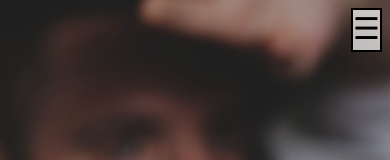
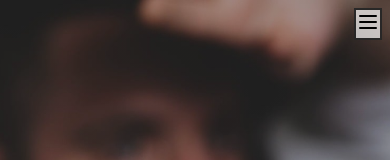
Before and after one commit to Harleen-Stitch/yeonmukwan_site, a website: page index.html in a window 390 px wide. Shown: the top 160 px of the page. Drawn offline with Linux system fonts and the light colour scheme.

Commit message:
fix: navbar

```diff
--- a/composant/navbar.js
+++ b/composant/navbar.js
@@ -18,7 +18,9 @@ class MonNavbar extends HTMLElement {
 
 
         <!-- Bouton hamburger visible seulement en dessous de lg -->
-        <button class="lg:hidden text-black border-2 border-black bg-white/70 text-3xl mr-2 mt-2 pb-1" id="burger-btn">☰</button>
+        <button class="lg:hidden border-2 border-black/80 bg-white/70 text-3xl mr-2 mt-2 pb-1" id="burger-btn">
+          <img src=../images/burger-menu.svg class="h-6">
+        </button>
 
         <!--  Menu mobile déplié, caché par défaut -->
         <div class="hidden flex-col absolute justify-end w-full bg-black/95 p-6 gap-4 z-100" id="mobile-menu">
```
Also changed, not shown: images/burger-menu.svg (added), output.css.
